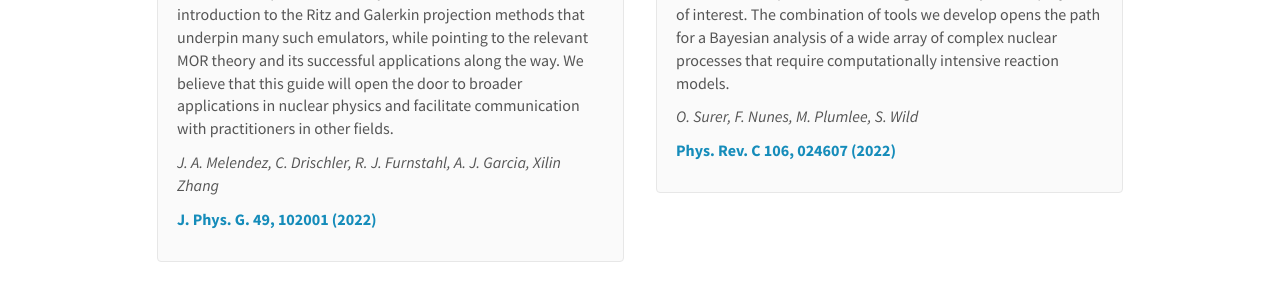
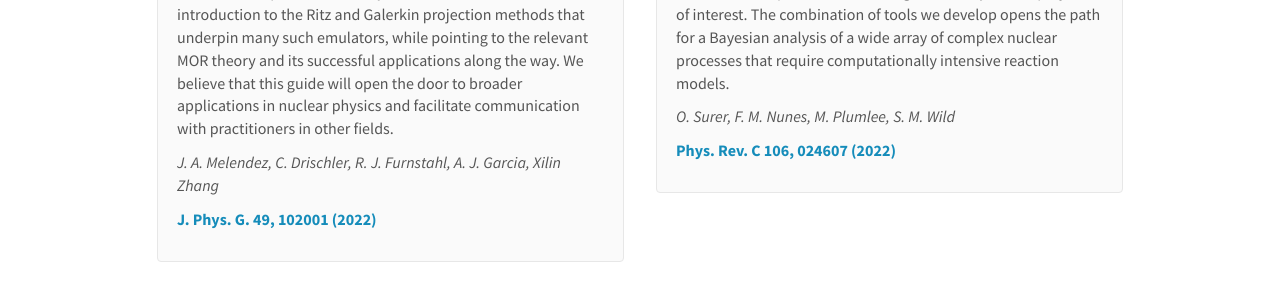
Before and after one commit to bandframework/bandframework.github.io, a Jekyll site: the page built from _pages/publications.md, in a window 1280 px wide and 900 px high, scrolled down 6992 px. Shown: the part 154-454 px from the top of the window. Built offline with Jekyll 4.4.1, drawn with Linux system fonts in a browser that asks for light colours; nearby versions of some CDN libraries; some of the changed text lies outside the part shown.

Commit message:
Corrected initials in last entry

```diff
--- a/_data/publist.yml
+++ b/_data/publist.yml
@@ -368,7 +368,7 @@
       together with a three-body reaction model to quantify the uncertainties on the breakup observables due to the parameters in the
       effective potential describing the loosely bound projectile of interest. The combination of tools we develop opens the path for
       a Bayesian analysis of a wide array of complex nuclear processes that require computationally intensive reaction models.
-  authors: O. Surer, F. Nunes, M. Plumlee, S. Wild
+  authors: O. Surer, F. M. Nunes, M. Plumlee, S. M. Wild
   link:
     url: https://journals.aps.org/prc/abstract/10.1103/PhysRevC.106.024607
     display: Phys. Rev. C 106, 024607 (2022)
```
